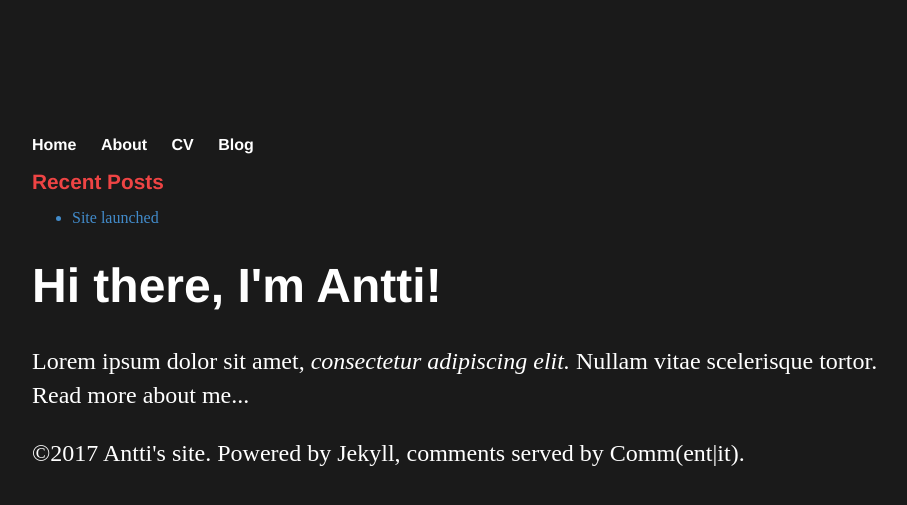
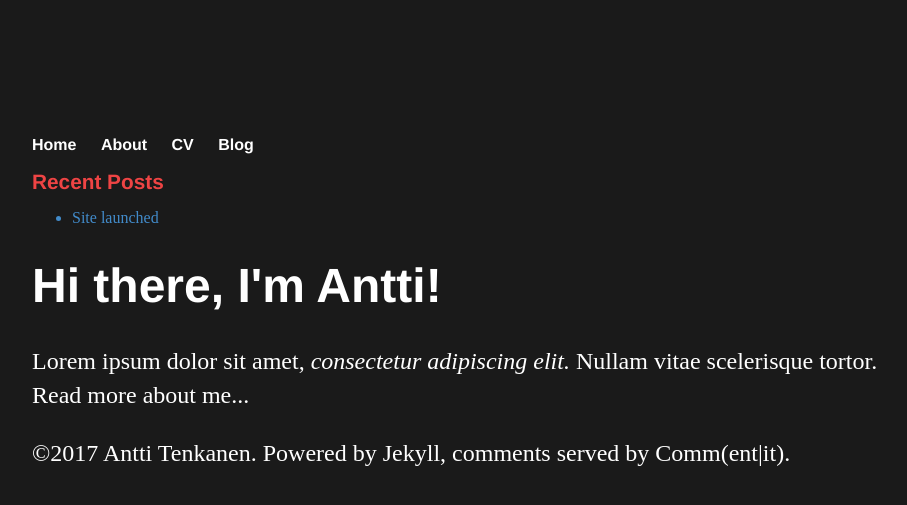
Before and after one commit to plantecophys/plantecophys, a Jekyll site: the page built from index.html, in a window 1280 px wide. Shown: the top 505 px of the page, without its empty margins (160-1067 px from the left). Built offline with Jekyll 4.4.1, drawn with Linux system fonts in a browser that asks for light colours; the list of posts is cut into pages by our own code.

Commit message:
Update footer.html

```diff
--- a/_includes/footer.html
+++ b/_includes/footer.html
@@ -1,7 +1,7 @@
 <div class="container-fluid">
     <div class="row-fluid">
         <div class="span12 footer navbar-inverse navbar-fixed-bottom">
-            <p class="copyright">&copy;{{ site.time | date: '%Y' }} {{ site.name }}. Powered by <a href="http://jekyllrb.com">Jekyll</a>, comments served by <a href="http://https://commentit.io/"> Comm(ent|it)</a>.
+            <p class="copyright">&copy;{{ site.time | date: '%Y' }} Antti Tenkanen. Powered by <a href="http://jekyllrb.com">Jekyll</a>, comments served by <a href="http://https://commentit.io/"> Comm(ent|it)</a>.
         </div>
     </div>
 </div>
```
